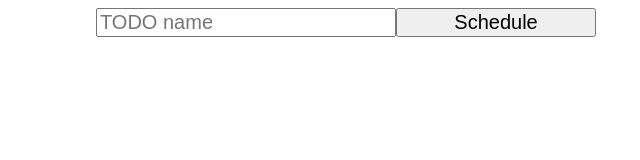
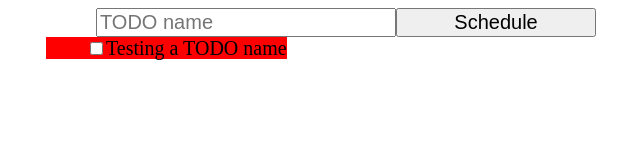
Before and after one commit to salctwo/salctwo.github.io, a plain HTML site: page todoapp/index.html in a window 1280 px wide. Shown: the whole page, without its empty margins (294-934 px from the left). Drawn offline with Linux system fonts and the light colour scheme.

Commit message:
todo somes

```diff
--- a/todoapp/index.html
+++ b/todoapp/index.html
@@ -10,8 +10,9 @@
 }
 .container *{
 	font-size: 20px;
+	display:inline;
 }
-.container input{
+.container input[type=text] {
 	margin-left:50px;
 	width:300px;
 }
@@ -25,6 +26,10 @@
 	background-color: red;
 	margin: 0 auto;
 }
+li.todo{
+	width: 400px;
+	list-style-type: none;
+}
 
 </style>
 
@@ -35,7 +40,9 @@
 
 	<div class="container">
 		<input type="text" placeholder="TODO name"/><button>Schedule</button>
-		<div class="todo-stack"></div>
+		<ul class="todo-stack">
+			<li class="todo"><input type="checkbox"/>Testing a TODO name</li>
+		</ul>
 	</div>
 
 
```
